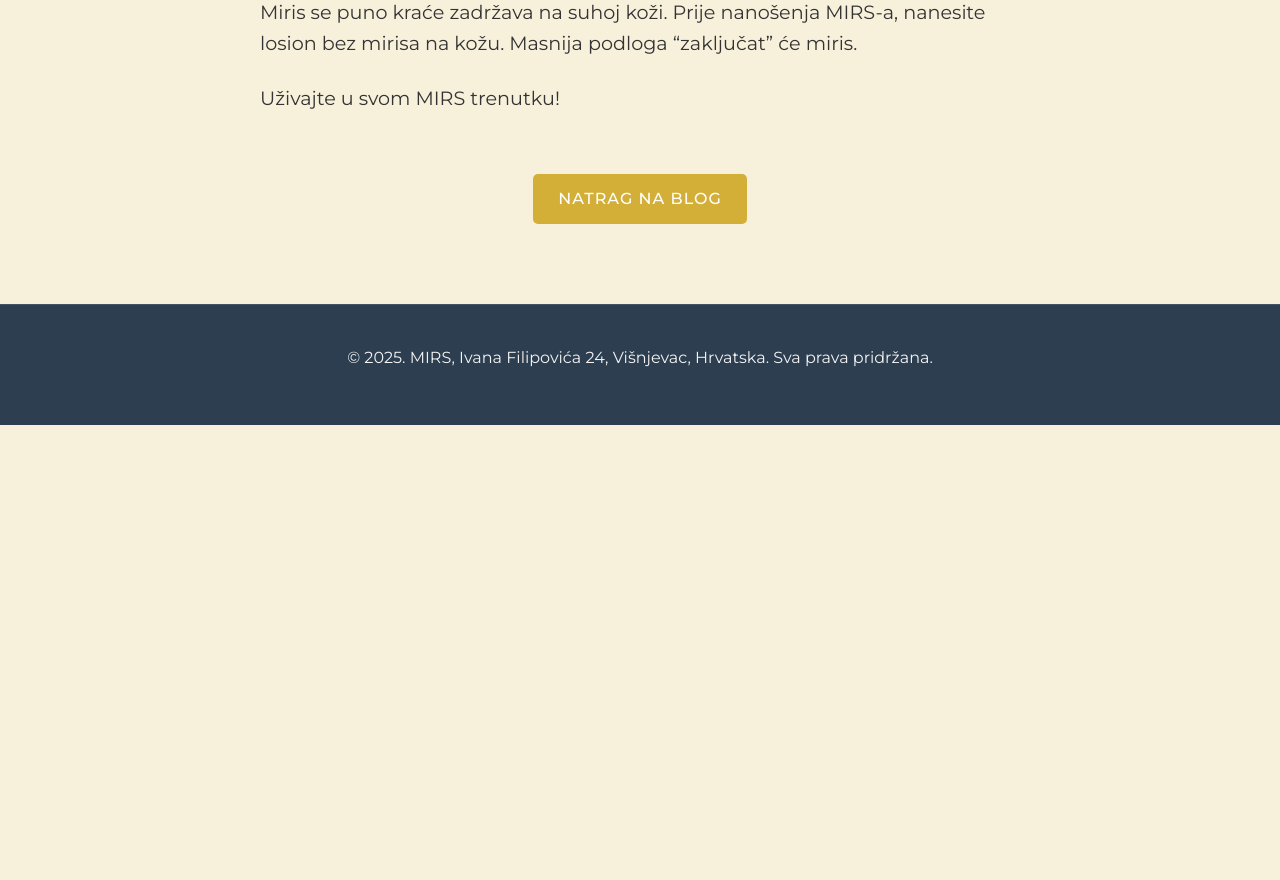
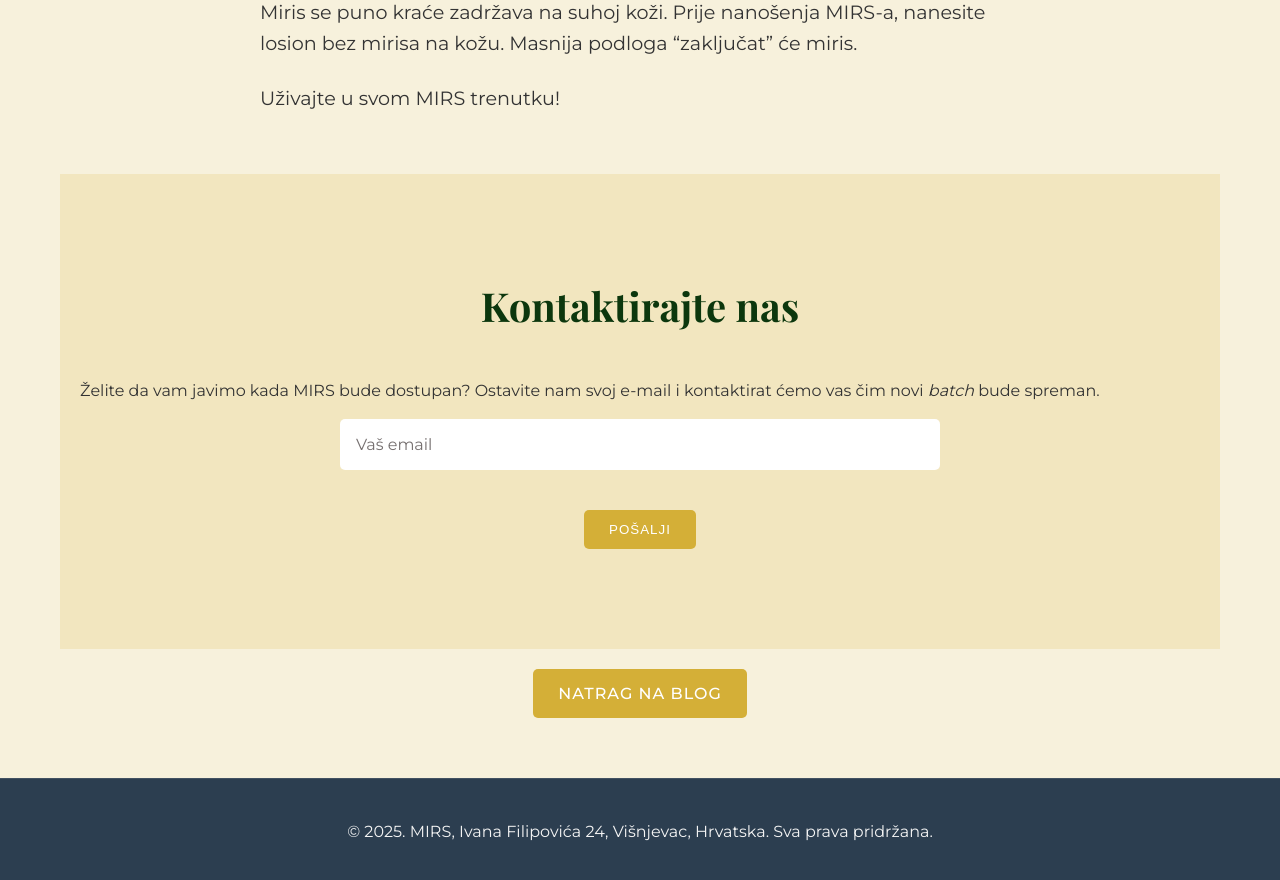
Before and after one commit to banovotz/mirs, a Jekyll site: the page built from _posts/2025-12-15-kako-nanositi-parfem.md, in a window 1280 px wide and 900 px high, scrolled down 1187 px. Shown: the top 880 px of the window. Built offline with Jekyll 4.4.1, drawn with Linux system fonts in a browser that asks for light colours; comment, search, counter and statistics services are not loaded; before the commit the page ends 1612 px from its top, so only the background shows below that.

Commit message:
Contact form in post

```diff
--- a/_layouts/post.html
+++ b/_layouts/post.html
@@ -14,6 +14,38 @@
         <div class="post-content">
             {{ content }}
         </div>
+        <section id="contact" class="section notes-section">
+    <div class="container">
+        <h2>Kontaktirajte nas</h2>
+        <p>Želite da vam javimo kada MIRS bude dostupan? Ostavite nam svoj e-mail i kontaktirat ćemo vas čim
+            novi <i>batch</i> bude spreman. </p>
+
+        <link href="//cdn-images.mailchimp.com/embedcode/classic-061523.css" rel="stylesheet" type="text/css">
+
+        <form class="contact-form"
+            action="https://davorbanovic.us22.list-manage.com/subscribe/post?u=1b4d266a5d6b942b87c3dd168&amp;id=4158d4296d&amp;f_id=0055e8e1f0"
+            method="post" id="mc-embedded-subscribe-form" name="mc-embedded-subscribe-form" class="validate"
+            target="_blank">
+
+            <input type="email" placeholder="Vaš email" name="EMAIL" id="mce-EMAIL" required="" value="">
+            <div hidden=""><input type="hidden" name="tags" value="27854"></div>
+            <div id="mce-responses" class="clear foot">
+                <div class="response" id="mce-error-response" style="display: none;"></div>
+                <div class="response" id="mce-success-response" style="display: none;"></div>
+            </div>
+            <div aria-hidden="true" style="position: absolute; left: -5000px;">
+                <input type="text" name="b_1b4d266a5d6b942b87c3dd168_4158d4296d" tabindex="-1" value="">
+            </div>
+
+            <input type="submit" name="subscribe" id="mc-embedded-subscribe" class="btn" value="Pošalji">
+
+    </div>
+    </form>
+    <script type="text/javascript" src="//s3.amazonaws.com/downloads.mailchimp.com/js/mc-validate.js"></script>
+    <script
+        type="text/javascript">(function ($) { window.fnames = new Array(); window.ftypes = new Array(); fnames[0] = 'EMAIL'; ftypes[0] = 'email'; fnames[1] = 'FNAME'; ftypes[1] = 'text'; fnames[2] = 'LNAME'; ftypes[2] = 'text'; fnames[3] = 'ADDRESS'; ftypes[3] = 'address'; fnames[4] = 'PHONE'; ftypes[4] = 'phone'; fnames[5] = 'BIRTHDAY'; ftypes[5] = 'birthday'; fnames[6] = 'COMPANY'; ftypes[6] = 'text'; }(jQuery)); var $mcj = jQuery.noConflict(true);</script>
+    </div>
+</section>
         <div style="text-align: center; margin-bottom: 60px;">
              <a href="{{ '/blog/' | relative_url }}" class="btn">Natrag na Blog</a>
         </div>
```
